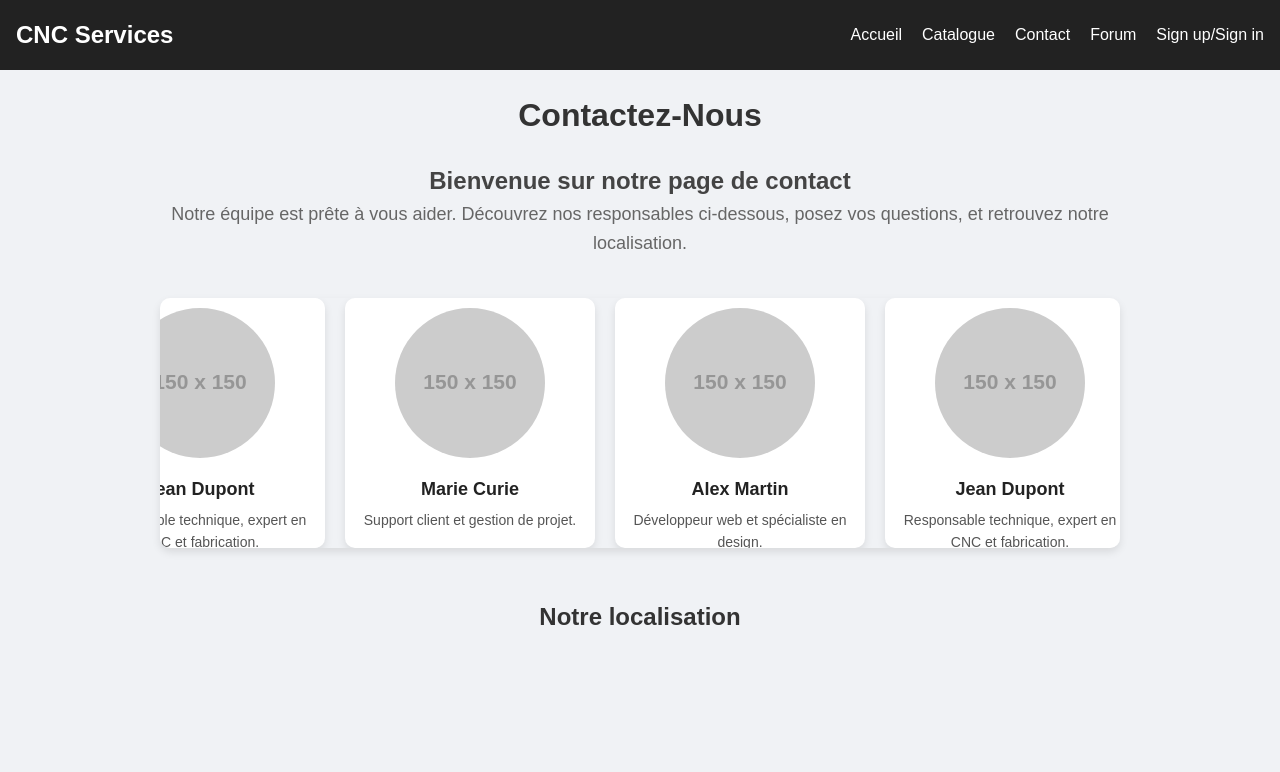
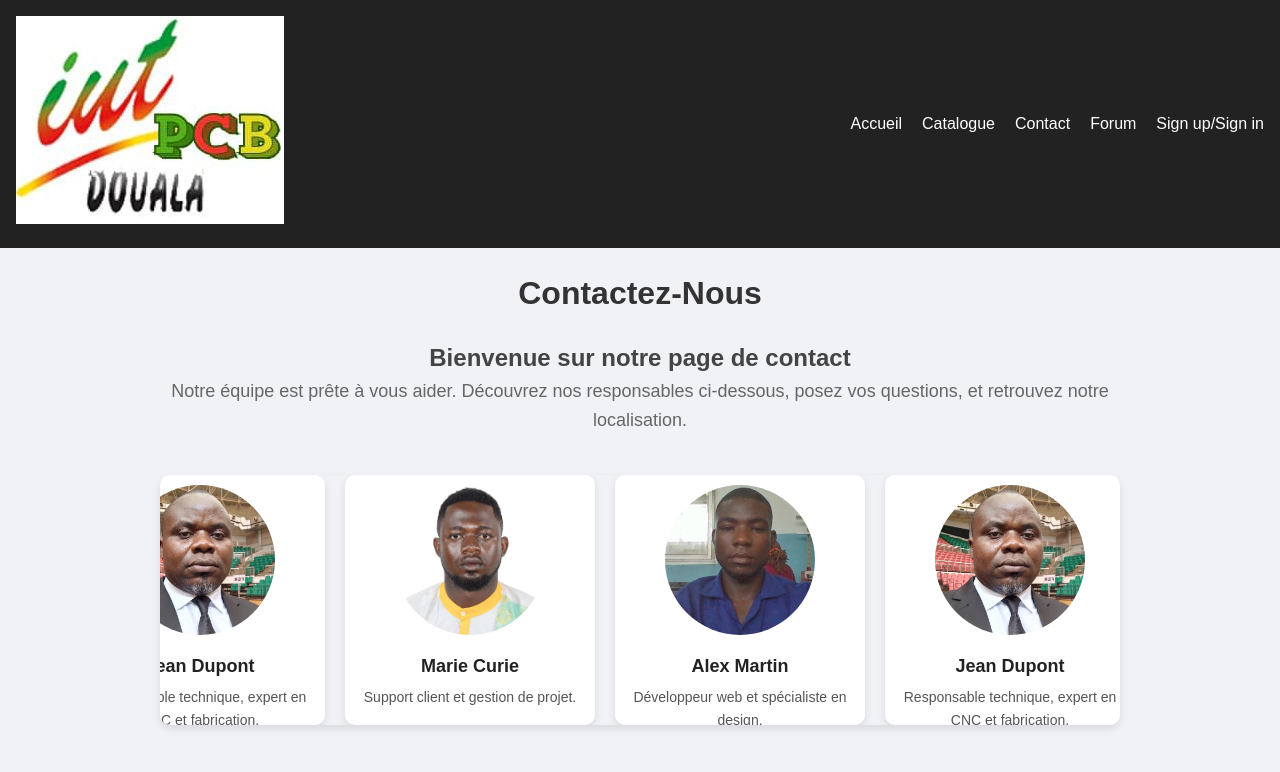
Before and after one commit to wil7y/PROJETGEII, a plain HTML site: page contact.html in a window 1280 px wide. Shown: the top 772 px of the page. Drawn offline with Linux system fonts and the light colour scheme; some packages are replaced by stand-ins of ours; placeholder pictures from the web are drawn by us.

Commit message:
Add files via upload

```diff
--- a/contact.html
+++ b/contact.html
@@ -5,6 +5,7 @@
 <meta name="viewport" content="width=device-width, initial-scale=1.0"/>
 <title>Contact & Équipe</title>
 <link rel="stylesheet" href="css/styles.css" />
+<link rel="icon" href="logo.png" type="image/png">
 <link rel="stylesheet" href="https://cdnjs.cloudflare.com/ajax/libs/font-awesome/6.4.0/css/all.min.css" />
 <style>
   body {
@@ -160,7 +161,9 @@
 </head>
 <body>
   <header>
-    <div class="logo">CNC Services</div>
+    <div class="logo-container">
+      <img src="logo.jpg"  class="logo" />
+    </div>
     <nav class="nav-menu">
       <ul>
         <li><a href="index.html">Accueil</a></li>
@@ -187,33 +190,33 @@
   <div class="team-animate">
     <div class="slide-track" id="slideTrack">
       <div class="member">
-        <img src="https://via.placeholder.com/150" alt="Jean Dupont" />
+        <img src="memb3.jpg" alt="Jean Dupont" />
         <h3>Jean Dupont</h3>
         <p>Responsable technique, expert en CNC et fabrication.</p>
       </div>
       <div class="member">
-        <img src="https://via.placeholder.com/150" alt="Marie Curie" />
+        <img src="./membre2.jpg" alt="Marie Curie" />
         <h3>Marie Curie</h3>
         <p>Support client et gestion de projet.</p>
       </div>
       <div class="member">
-        <img src="https://via.placeholder.com/150" alt="Alex Martin" />
+        <img src="./memb4.jpg" alt="Alex Martin" />
         <h3>Alex Martin</h3>
         <p>Développeur web et spécialiste en design.</p>
       </div>
       <!-- Répétition pour boucle -->
       <div class="member">
-        <img src="https://via.placeholder.com/150" alt="Jean Dupont" />
+        <img src="./memb3.jpg" alt="Jean Dupont" />
         <h3>Jean Dupont</h3>
         <p>Responsable technique, expert en CNC et fabrication.</p>
       </div>
       <div class="member">
-        <img src="https://via.placeholder.com/150" alt="Marie Curie" />
+        <img src="./membre2.jpg" alt="Marie Curie" />
         <h3>Marie Curie</h3>
         <p>Support client et gestion de projet.</p>
       </div>
       <div class="member">
-        <img src="https://via.placeholder.com/150" alt="Alex Martin" />
+        <img src="./memb4.jpg" alt="Alex Martin" />
         <h3>Alex Martin</h3>
         <p>Développeur web et spécialiste en design.</p>
       </div>
```
Also changed, not shown: admin.html (+4 -1 lines), catalog.html (+11 -4 lines), connexion.html (+2 -1 lines), forum.html (+6 -1 lines), index.html (+18 -6 lines), service.html (+4 -1 lines), IMG-20250505-WA0003.jpg (added), IMG-20250505-WA0004.jpg (added), IMG-20250505-WA0005.jpg (added), IMG-20250505-WA0006.jpg (added), IMG-20250505-WA0008.jpg (added), README.md, hero.jpg (added), logo.jpg (added), 5 more files.
